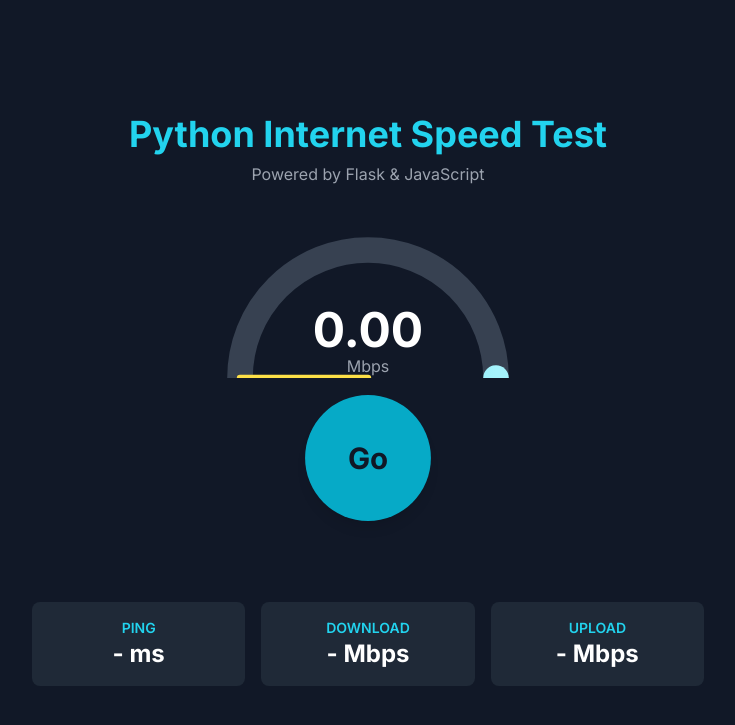
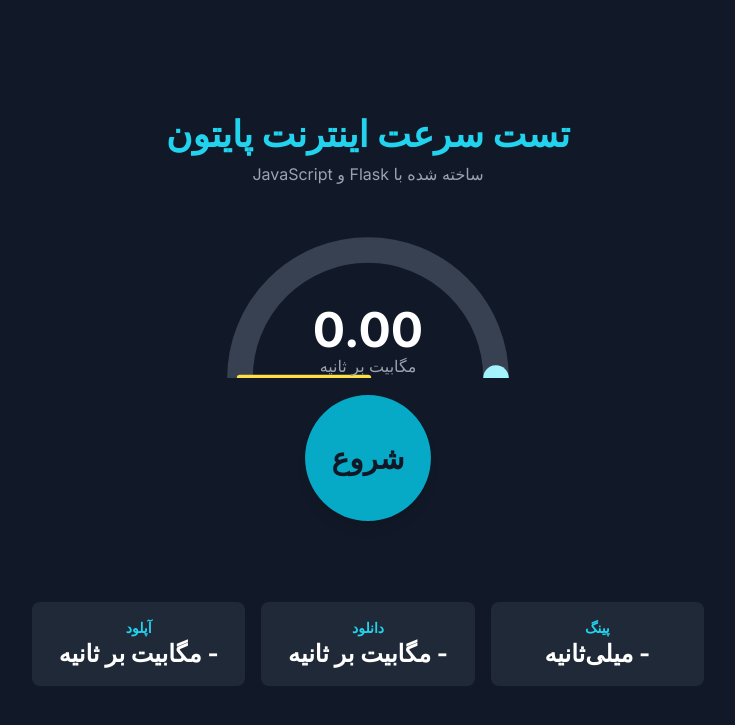
Before and after one commit to xmohammad1/speedtest, a Flask app: page / in a window 1280 px wide. Shown: the top 725 px of the page, without its empty margins (272-1007 px from the left). Run offline with Flask 3, Linux system fonts and the light colour scheme; some libraries are stand-ins or nearby versions.

Commit message:
Translate site to Persian

```diff
--- a/templates/index.html
+++ b/templates/index.html
@@ -1,9 +1,9 @@
 <!DOCTYPE html>
-<html lang="en">
+<html lang="fa" dir="rtl">
 <head>
     <meta charset="UTF-8">
     <meta name="viewport" content="width=device-width, initial-scale=1.0">
-    <title>Python Speed Test</title>
+    <title>تست سرعت اینترنت پایتون</title>
     <!-- Tailwind CSS for styling -->
     <script src="https://cdn.tailwindcss.com"></script>
     <!-- Google Fonts for a modern look -->
@@ -38,8 +38,8 @@
 
     <div class="w-full max-w-4xl mx-auto">
         <header class="text-center mb-8">
-            <h1 class="text-4xl font-bold text-cyan-400">Python Internet Speed Test</h1>
-            <p class="text-gray-400 mt-2">Powered by Flask & JavaScript</p>
+            <h1 class="text-4xl font-bold text-cyan-400">تست سرعت اینترنت پایتون</h1>
+            <p class="text-gray-400 mt-2">ساخته شده با Flask و JavaScript</p>
         </header>
 
         <main class="flex flex-col items-center">
@@ -63,13 +63,13 @@
                 <!-- Speed display text in the center of the gauge -->
                 <div id="speed-display" class="absolute bottom-0 left-1/2 -translate-x-1/2 text-center">
                     <span id="speed-value" class="text-5xl font-bold">0.00</span>
-                    <span id="speed-unit" class="text-gray-400 block">Mbps</span>
+                    <span id="speed-unit" class="text-gray-400 block">مگابیت بر ثانیه</span>
                 </div>
             </div>
 
             <!-- Start button -->
             <button id="start-btn" class="relative bg-cyan-500 hover:bg-cyan-600 text-gray-900 font-bold rounded-full w-32 h-32 flex items-center justify-center text-3xl shadow-lg transition-all duration-300 transform hover:scale-105 focus:outline-none focus:ring-4 focus:ring-cyan-300 focus:ring-opacity-50 disabled:bg-gray-600 disabled:cursor-not-allowed animate-pulse-slow">
-                Go
+                شروع
             </button>
             <div id="status-text" class="mt-4 text-lg text-gray-400 h-6"></div>
         </main>
@@ -77,16 +77,16 @@
         <!-- Results section -->
         <footer class="mt-10 grid grid-cols-1 sm:grid-cols-3 gap-4 text-center w-full max-w-2xl mx-auto">
             <div class="bg-gray-800 p-4 rounded-lg">
-                <h2 class="text-sm font-semibold text-cyan-400">PING</h2>
-                <p id="ping-result" class="text-2xl font-bold">- ms</p>
+                <h2 class="text-sm font-semibold text-cyan-400">پینگ</h2>
+                <p id="ping-result" class="text-2xl font-bold">- میلی‌ثانیه</p>
             </div>
             <div class="bg-gray-800 p-4 rounded-lg">
-                <h2 class="text-sm font-semibold text-cyan-400">DOWNLOAD</h2>
-                <p id="download-result" class="text-2xl font-bold">- Mbps</p>
+                <h2 class="text-sm font-semibold text-cyan-400">دانلود</h2>
+                <p id="download-result" class="text-2xl font-bold">- مگابیت بر ثانیه</p>
             </div>
             <div class="bg-gray-800 p-4 rounded-lg">
-                <h2 class="text-sm font-semibold text-cyan-400">UPLOAD</h2>
-                <p id="upload-result" class="text-2xl font-bold">- Mbps</p>
+                <h2 class="text-sm font-semibold text-cyan-400">آپلود</h2>
+                <p id="upload-result" class="text-2xl font-bold">- مگابیت بر ثانیه</p>
             </div>
         </footer>
     </div>
@@ -133,11 +133,11 @@
                 uploadResult.innerHTML = `${uploadSpeed.toFixed(2)} <span class="text-base text-gray-400">Mbps</span>`;
 
             } catch (error) {
-                statusText.textContent = "An error occurred during the test.";
+            statusText.textContent = "خطایی در هنگام تست رخ داد.";
                 console.error(error);
             } finally {
                 // Re-enable button and finalize UI
-                statusText.textContent = "Test Complete!";
+            statusText.textContent = "تست کامل شد!";
                 startBtn.disabled = false;
                 startBtn.classList.add('animate-pulse-slow');
                 updateGauge(0); // Reset gauge to zero
@@ -162,7 +162,7 @@
          * @returns {Promise<number>} The average ping in milliseconds.
          */
         async function testPing() {
-            statusText.textContent = 'Testing Ping...';
+            statusText.textContent = 'در حال آزمایش پینگ...';
             let totalTime = 0;
             for (let i = 0; i < PING_COUNT; i++) {
                 const startTime = performance.now();
@@ -179,7 +179,7 @@
          * @returns {Promise<number>} The average download speed in Mbps.
          */
         function testDownload() {
-            statusText.textContent = 'Testing Download Speed...';
+            statusText.textContent = 'در حال آزمایش سرعت دانلود...';
             return new Promise(async (resolve, reject) => {
                 let totalBytes = 0;
                 const startTime = performance.now();
@@ -245,7 +245,7 @@
          * @returns {Promise<number>} The average upload speed in Mbps.
          */
         function testUpload() {
-            statusText.textContent = 'Testing Upload Speed...';
+            statusText.textContent = 'در حال آزمایش سرعت آپلود...';
             return new Promise(async (resolve, reject) => {
                 try {
                     // Generate random data to upload
@@ -270,11 +270,11 @@
                             const finalSpeedMbps = (UPLOAD_DATA_SIZE * 8) / (finalElapsedTime * 1000 * 1000);
                             resolve(finalSpeedMbps);
                         } else {
-                            reject(new Error(`Server responded with status: ${xhr.status}`));
+                            reject(new Error(`سرور با وضعیت ${xhr.status} پاسخ داد`));
                         }
                     };
 
-                    xhr.onerror = () => reject(new Error('Upload failed'));
+                    xhr.onerror = () => reject(new Error('آپلود ناموفق بود'));
 
                     xhr.send(data);
 
```
